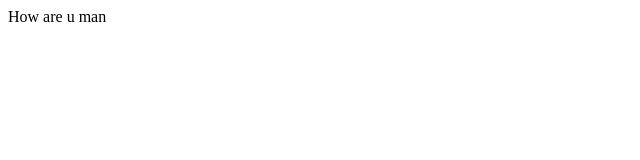
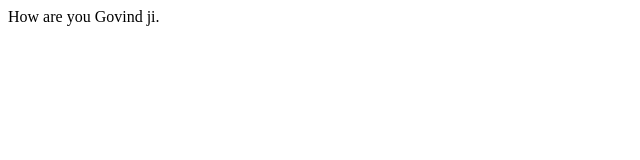
Before and after one commit to vesharma/Website, a plain HTML site: page index.html in a window 1280 px wide. Shown: the full height of the page, 0-640 px from the left. Drawn offline with Linux system fonts and the light colour scheme.

Commit message:
Update index.html

```diff
--- a/index.html
+++ b/index.html
@@ -1,6 +1,6 @@
 <html>
    <body>
-         How are u man
+         How are you Govind ji.
 
    </body>
 </html>
```
